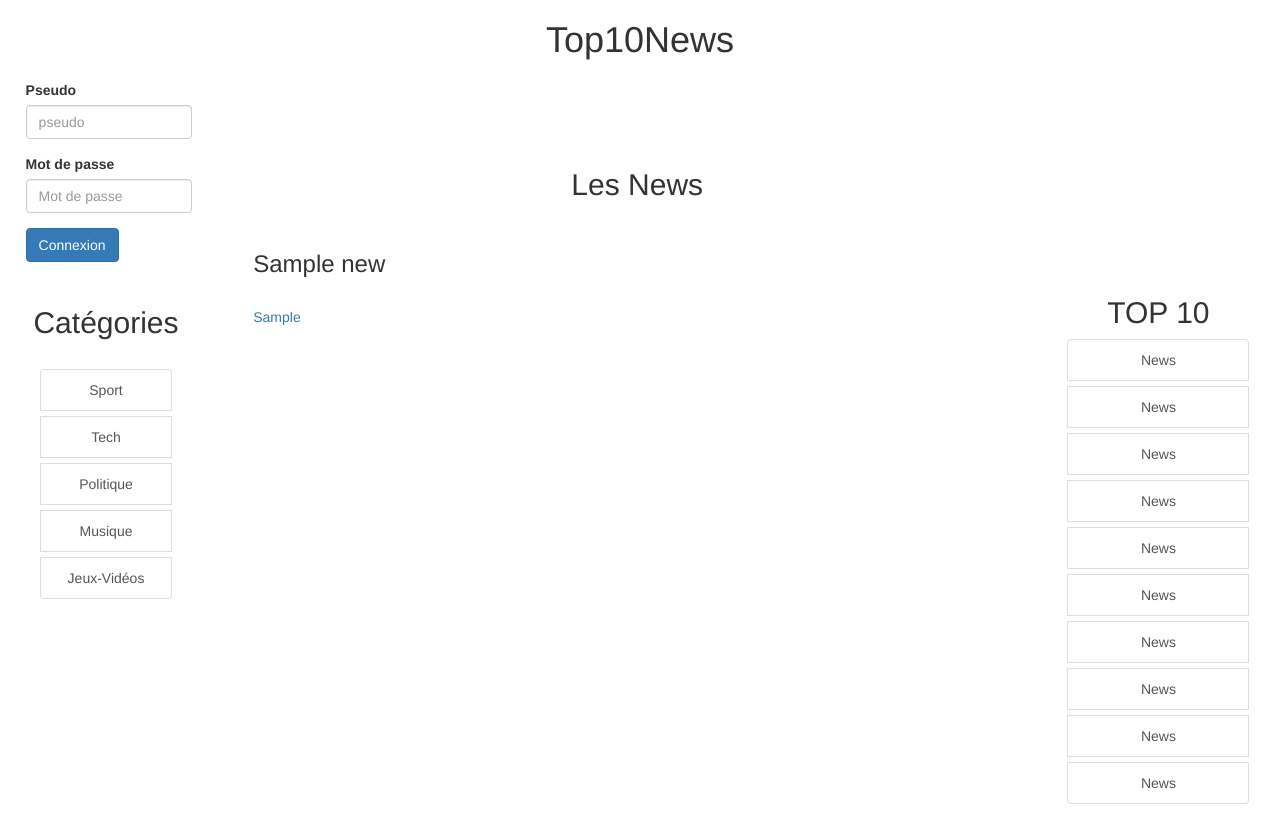
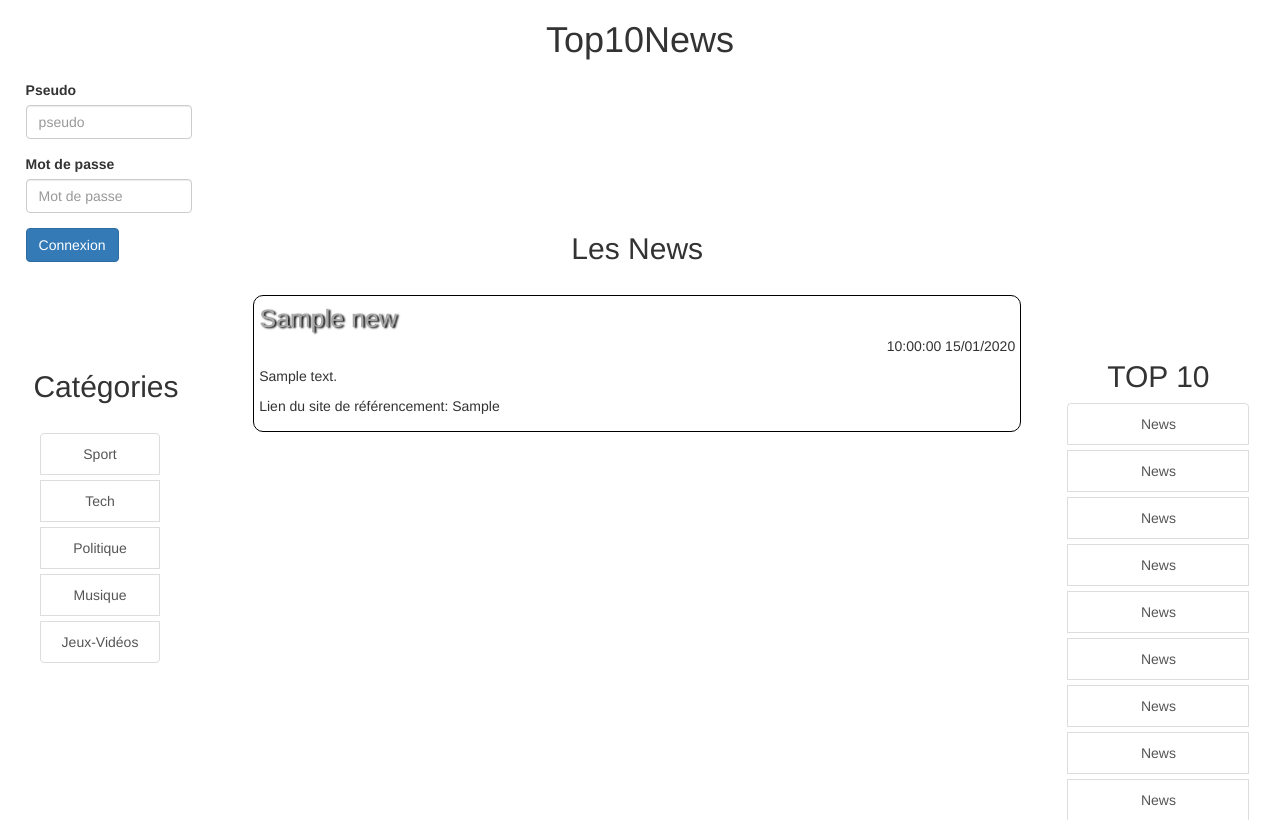
Before and after one commit to LoannPereira/Php_Project, a PHP site: page / in a window 1280 px wide. Shown: the top 820 px of the page. Run offline with PHP 8.4, Linux system fonts and the light colour scheme; tables that the repository leaves empty or names only in its code hold one stand-in row (values such as "Sample post"); data that the repository does not hold is empty.

Commit message:
Ajout vues erreurs 403 et 404 + ordre d'affichage des news par heure + modification de l'acceuil

```diff
--- a/controller/CtrlUser.php
+++ b/controller/CtrlUser.php
@@ -33,7 +33,7 @@ class CtrlUser
     try {
         $admin = $this->model->connexion($login, $mdp); //RECOIT NEW ADMIN
     } catch (Exception $e) {
-        //Acces refusé
+        require_once ("vues/erreur403.html");// accès refusé
     }
     if ($admin != null) {
         echo "ok";
--- a/controller/FrontController.php
+++ b/controller/FrontController.php
@@ -18,19 +18,23 @@ class FrontController //NE PASSE PAS DE PARAMETRES
         //session_start();
         $listeRoutes = new routes();
         $this->routes = $listeRoutes->getRoutes();
-
-
         try {
             if (isset($_REQUEST['action'])) {
                 $action = Filtrage::cleanString($_REQUEST['action']);
                 if (isset($this->routes[$action])) {
                     if(isset($this->routes[$action]["authenticated"])){
-                     //verif auth sino err 403
+                        if($this->routes[$action]["authenticated"]==true){ //verif auth
+
+                        }
+                        else{ // sinon erreur 403
+                            require_once ("vues/erreur403.html");
+                        }
                     }
                     require_once($this->routes[$action]["ctrl"]);
                     $ctrl=new substr(explode("/",$this->routes[$action]["ctrl"])[1],0,-4);
                     $ctrl->{$this->routes[$action]["action"]}();
                 }
+
             } else {
                 require_once("controller/CtrlUser.php");
                 $ctrl=new CtrlUser();
@@ -39,7 +43,7 @@ class FrontController //NE PASSE PAS DE PARAMETRES
 
 
         } catch (Exception $e) {
-            //ERREUR 404
+            require_once ("vues/erreur404.html");
         }
     }
 
--- a/css/acceuilCss.css
+++ b/css/acceuilCss.css
@@ -5,6 +5,27 @@ h2{
 
 #titre{
     text-align: center;
+}
+.titreArticle{
+    color: darkgrey;
+    text-shadow: 2px 1px 2px black;
+    font-size: 25px;
+}
+
+.news{
+    border: 1px solid black;
+    border-radius: 10px;
+    padding: 5px;
+}
+.news:hover{
+    background-color: whitesmoke;
+}
+.time{
+    position: relative;
+    text-align: right;
+}
+.description{
+
 }
 form{
     position: relative;
@@ -52,10 +73,12 @@ position: relative;
 }
 
 .page{
+
    position:relative;
 }
 #page{
+
     position: absolute;
-    right: 40%;
-    left: 40%;
+
+
 }
--- a/dal/AdminGateway.php
+++ b/dal/AdminGateway.php
@@ -21,7 +21,7 @@ class AdminGateway
     private $con;
     public function __construct()
     {
-        $this->con=new Connection('mysql:host=hostname;dbname=dblopereira2', 'root', '1234');
+        $this->con=new Connection('mysql:host=localhost;dbname=dblopereira2', 'root', '1234');
     }
 
 
--- a/dal/NewsGateway.php
+++ b/dal/NewsGateway.php
@@ -20,13 +20,13 @@ class NewsGateway
 
     public function __construct()
     {
-        $this->con=new Connection('mysql:host=hina;dbname=dbclguilbert', 'clguilbert', 'clguilbert');
+        $this->con=new Connection('mysql:host=localhost;dbname=dblopereira2', 'root', '1234');
     }
 
     public function insert(string $titre, DateTime $date, string $description, string $lien, string $categorie){
-        $query="INSERT into news VALUES (:datep,:titre,:description,:lien,:categorie)";
+        $query="INSERT into news VALUES (:date,:titre,:description,:lien,:categorie)";
         $this->getCon()->executeQuery($query, array(
-            ':datep'=>array($date->format("Y-m-d H:i:s"),PDO::PARAM_STR),
+            ':date'=>array($date->format("Y-m-d H:i:s"),PDO::PARAM_STR),
             ':titre'=>array($titre,PDO::PARAM_STR),
             ':description'=>array($description,PDO::PARAM_STR),
             ':lien'=>array($lien, PDO::PARAM_STR),
@@ -66,7 +66,7 @@ class NewsGateway
 
     public function voirNews()
     {
-        $query = "SELECT * FROM news;";
+        $query = "SELECT * FROM news Order by date DESC ;";
         $st = $this->getCon()->executeQuery($query,array());
         $results = $this->getCon()->getResults();
         return $results;
--- a/index.php
+++ b/index.php
@@ -7,5 +7,4 @@ require_once("controller/FrontController.php");
  * Time: 10:25
  */
 
-
 $control=new FrontController();
--- a/model/metier/News.php
+++ b/model/metier/News.php
@@ -30,7 +30,8 @@ class News
 
     function __construct(string $titre, string $date, string $description , string $lien, string $categorie){
         $this->titre=$titre;
-        $this->date=new DateTime($date);
+        $date=new DateTime($date);
+        $this->date=$date->format('H:i:s d/m/Y');
         $this->description=$description;
         $this->lien=$lien;
         $this->categorie=$categorie;
--- a/vues/acceuil.php
+++ b/vues/acceuil.php
@@ -36,6 +36,7 @@ function test_input($data)
    <title>Top10News</title>
    <link href="css/bootstrap.min.css" rel="stylesheet">
     <link href="css/acceuilAdminCss.css" rel="stylesheet">
+    <link href="css/acceuilCss.css" rel="stylesheet">
 </head>
 <body>
 <header>
@@ -71,11 +72,12 @@ function test_input($data)
             <?php
             if(isset($tabnews)) {
                 foreach ($tabnews as $row) {
-                    print "<br>";
-                    echo '<h3>';echo $row->titre;echo '</h3>';
-                    print "<br>";
-                    echo '<a href=';echo $row->lien;echo '>';echo $row->lien;echo '</a>';
-                    print "<br>";
+                    echo '<br><div class="news">';
+                    echo '<a href=';echo $row->lien;echo ' class="titreArticle">';echo $row->titre;echo '</a>';
+                    echo '<p class="time">'; echo $row->date; echo '</p>';
+                    echo '<p class="description">'; echo $row->description; echo '</p>';
+                    echo '<p>Lien du site de référencement: '; echo $row->lien; echo '</p>';
+                    echo '</div>';
                 }
             }else{
                 var_dump($tabnews);
@@ -124,4 +126,4 @@ function test_input($data)
 
 </footer>
 </body>
-</html>';
+</html>
```
Also changed, not shown: vues/erreur403.html (added, +11 -0 lines), vues/erreur404.html (added, +11 -0 lines).
